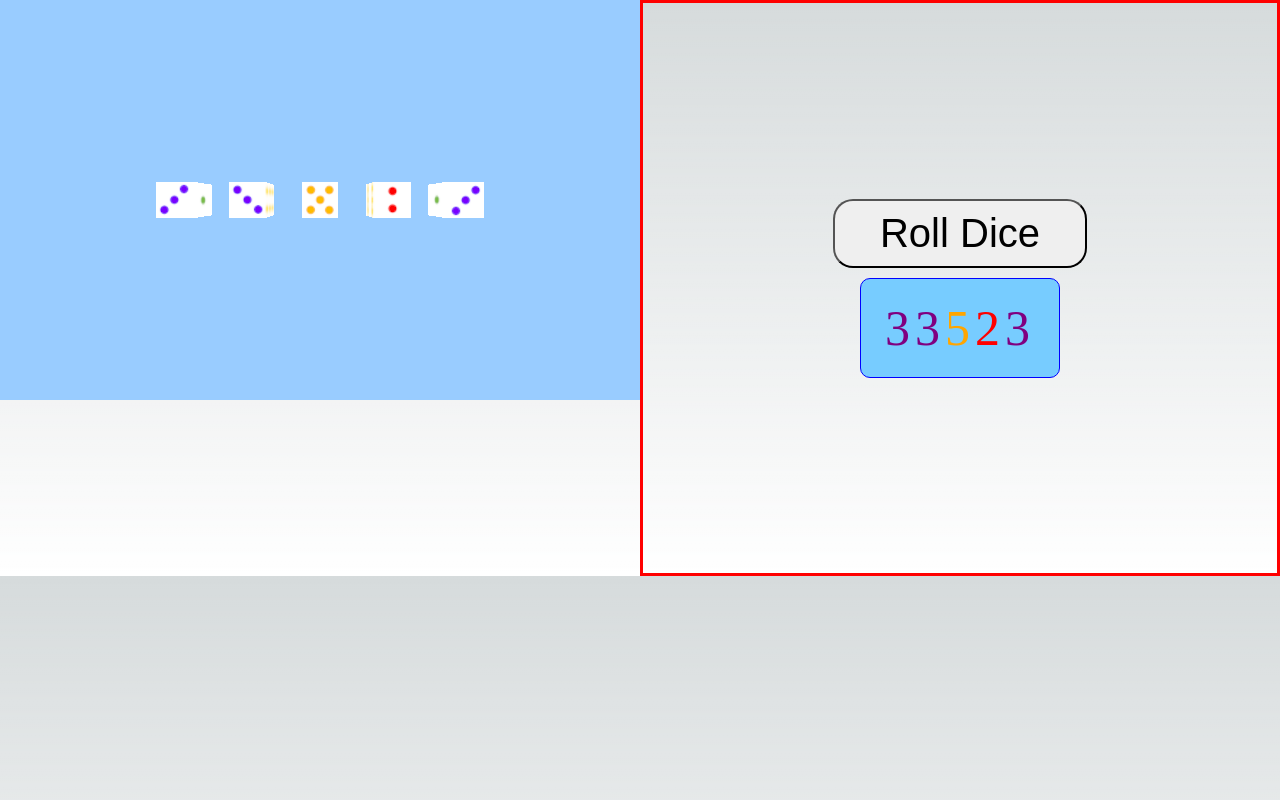
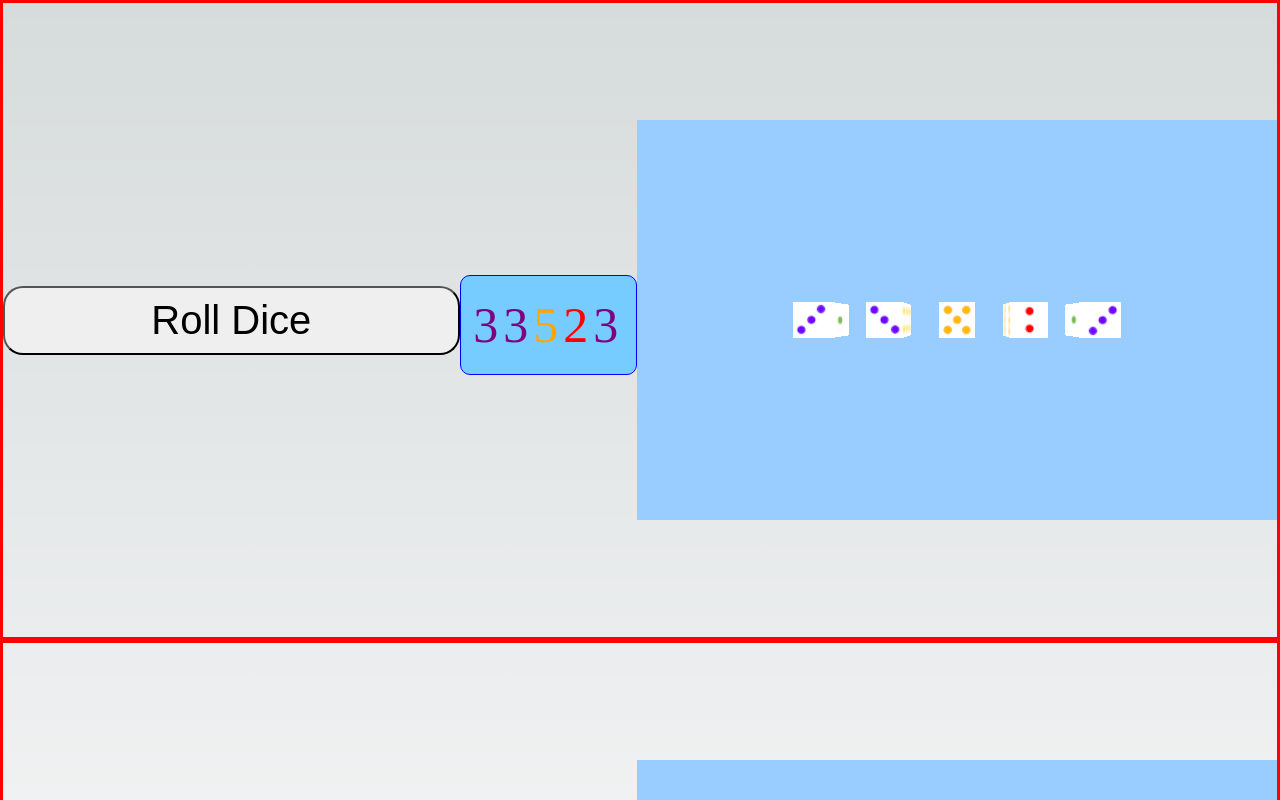
Before and after one commit to deenuit113/NIceDice, a Next.js app in the folder nicedice/: page / in a window 1280 px wide. Shown: the top 800 px of the page. Built offline with nearby package versions, Linux system fonts and the light colour scheme.

Commit message:
Feat: add additional player

```diff
--- a/nicedice/pages/index.tsx
+++ b/nicedice/pages/index.tsx
@@ -1,9 +1,9 @@
-import DicePage from "@/units/dice.container";
+import MainPage from "@/commons/Mainpage";
 
 export default function Home(): JSX.Element {
   return (
     <>
-      <DicePage/>
+      <MainPage/>
     </>
   );
 }
--- /dev/null
+++ b/nicedice/src/commons/Mainpage.styles.tsx
@@ -0,0 +1,8 @@
+import styled from "@emotion/styled";
+
+export const PageWrapper = styled.div`
+    display: flex;
+    flex-direction: column;
+    justify-content: center;
+    align-items: center;
+`;
--- /dev/null
+++ b/nicedice/src/commons/Mainpage.tsx
@@ -0,0 +1,14 @@
+import DicePlayer from "@/units/dice.container";
+import * as S from "./Mainpage.styles";
+
+export default function MainPage(): JSX.Element{
+    const playerOne = "1p";
+    const playerTwo = "2p";
+
+    return(
+        <S.PageWrapper>
+            <DicePlayer player={playerOne}/>
+            <DicePlayer player={playerTwo}/>
+        </S.PageWrapper>
+    );
+}
--- a/nicedice/src/units/dice.container.tsx
+++ b/nicedice/src/units/dice.container.tsx
@@ -1,8 +1,9 @@
 import React, { useEffect, useRef, useState } from 'react';
 import * as THREE from 'three';
 import DiceUI from './dice.presenter';
+import { DicePlayerProps } from './dice.types';
 
-export default function DicePage(): JSX.Element {
+export default function DicePlayer(props: DicePlayerProps): JSX.Element {
     const [isRolling, setIsRolling] = useState<boolean>(false);
     const [diceValues, setDiceValues] = useState<number[]>([0, 0, 0, 0, 0]);
     const [isButtonDisabled, setIsButtonDisabled] = useState<boolean>(false); //@ts-ignore
@@ -10,17 +11,18 @@ export default function DicePage(): JSX.Element {
     const diceRefs = useRef<THREE.Mesh[]>([]); //@ts-ignore
     const cameraRef = useRef<THREE.PerspectiveCamera | null>(null); //@ts-ignore
     const sceneRef = useRef<THREE.Scene | null>(null);
+    const wrapperName = `wrapper${props.player}`
 
     useEffect(() => {
         const container = document.createElement('div');
         container.id = 'scene-container';
-        document.body.appendChild(container);
+        document.getElementById(wrapperName)?.appendChild(container);
 
         const scene = new THREE.Scene();
         const camera = new THREE.PerspectiveCamera(90, window.innerWidth / window.innerHeight, 0.1, 1000);
         camera.position.z = 6;
         const renderer = new THREE.WebGLRenderer();
-        renderer.setSize(window.innerWidth / 2, window.innerHeight / 2);
+        renderer.setSize(window.innerWidth / 2, window.innerHeight /2);
         container.appendChild(renderer.domElement);
         scene.background = new THREE.Color(0x99ccff);
 
@@ -157,6 +159,7 @@ export default function DicePage(): JSX.Element {
                 rollDice = {rollDice}
                 isButtonDisabled = {isButtonDisabled}
                 diceValues = {diceValues}
+                wrapperName = {wrapperName}
             />
         </>
     );
--- a/nicedice/src/units/dice.presenter.tsx
+++ b/nicedice/src/units/dice.presenter.tsx
@@ -2,9 +2,10 @@ import { DiceUIProps } from "./dice.types";
 import * as S from "./dice.styles";
 
 export default function DiceUI(props: DiceUIProps) {
+
     return (
         <>
-            <S.Wrapper>
+            <S.Wrapper id = {props.wrapperName}>
                 <S.RollButton onClick={props.rollDice} disabled={props.isButtonDisabled}>Roll Dice</S.RollButton>
                 <S.DiceValueWrapper>
                     {props.diceValues.map((value, index) => (
--- a/nicedice/src/units/dice.styles.tsx
+++ b/nicedice/src/units/dice.styles.tsx
@@ -1,13 +1,13 @@
 import styled from "@emotion/styled";
 
 export const Wrapper = styled.div`
-    width: 50vw;
-    height: 45vw;
+    width: 100vw;
+    height: 50vw;
     float: right;
     padding: auto;
     border: 3px solid red;
     display: flex;
-    flex-direction: column;
+    flex-direction: row;
     justify-content: center;
     align-items: center;
     box-sizing: border-box;
--- a/nicedice/src/units/dice.types.ts
+++ b/nicedice/src/units/dice.types.ts
@@ -1,5 +1,10 @@
+export interface DicePlayerProps {
+    player: string;
+}
+
 export interface DiceUIProps {
     rollDice: () => void;
     isButtonDisabled: boolean;
     diceValues: number[];
+    wrapperName: string;
 }
```
